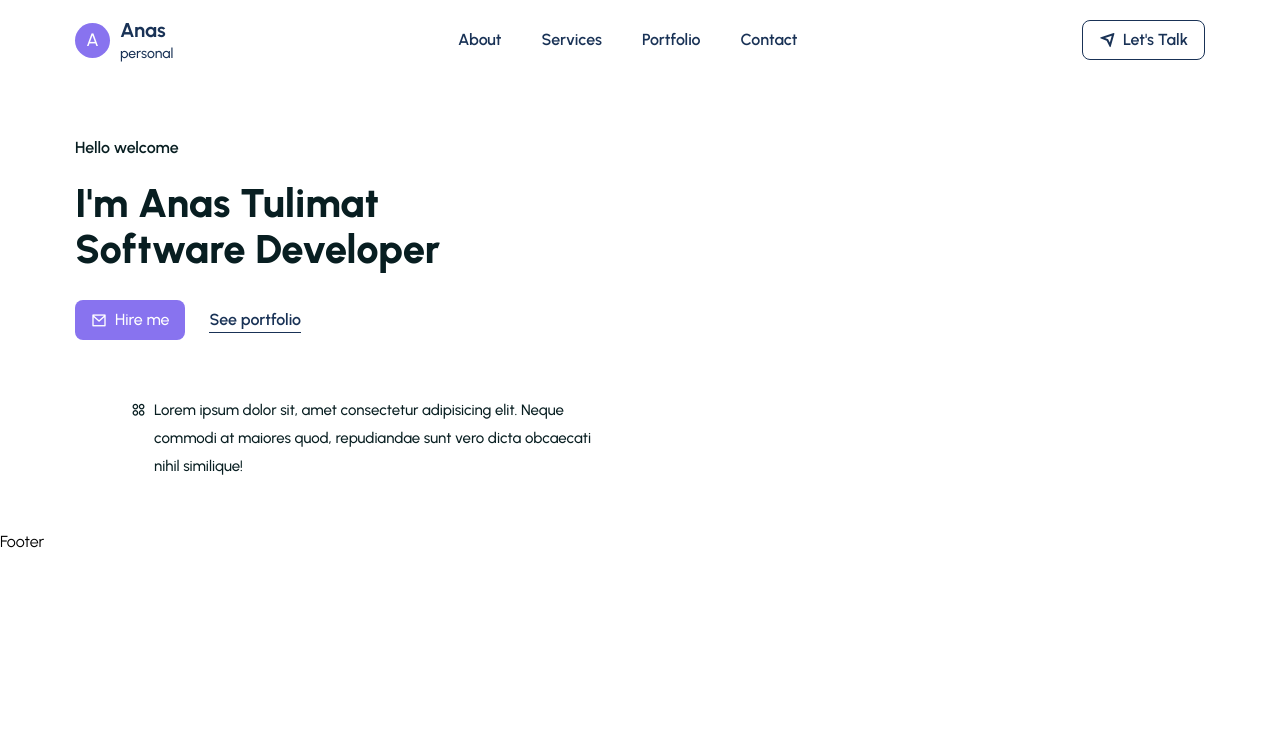
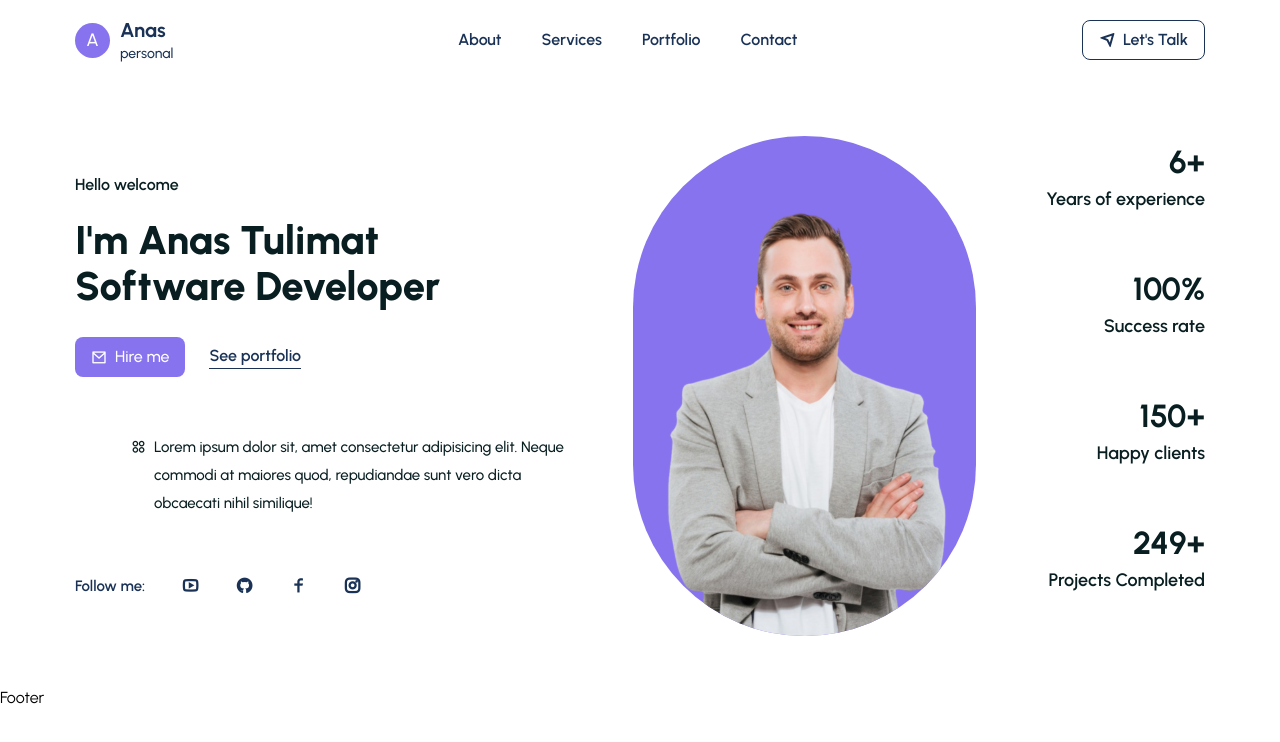
Before and after one commit to Anastulimat/react-tailwind-portfolio, a React (Create React App) app: page / in a window 1280 px wide. Shown: the top 742 px of the page. Built offline with nearby package versions, Linux system fonts and the light colour scheme.

Commit message:
feat: finish Hero section

```diff
--- a/src/components/UI/Hero.jsx
+++ b/src/components/UI/Hero.jsx
@@ -54,8 +54,111 @@ const Hero = () => {
                             elit. Neque commodi at maiores quod, repudiandae
                             sunt vero dicta obcaecati nihil similique!
                         </p>
+
+                        <div className="flex items-center gap-9 mt-14">
+                            <span className="text-smallTextColor text-[15px] font-[600]">
+                                Follow me:
+                            </span>
+                            <span>
+                                <a
+                                    href="#"
+                                    className="text-smallTextColor text-[18px] font-[600]"
+                                >
+                                    <i className="ri-youtube-line"></i>
+                                </a>
+                            </span>
+                            <span>
+                                <a
+                                    href="#"
+                                    className="text-smallTextColor text-[18px] font-[600]"
+                                >
+                                    <i className="ri-github-fill"></i>
+                                </a>
+                            </span>
+                            <span>
+                                <a
+                                    href="#"
+                                    className="text-smallTextColor text-[18px] font-[600]"
+                                >
+                                    <i className="ri-facebook-line"></i>
+                                </a>
+                            </span>
+                            <span>
+                                <a
+                                    href="#"
+                                    className="text-smallTextColor text-[18px] font-[600]"
+                                >
+                                    <i className="ri-instagram-line"></i>
+                                </a>
+                            </span>
+                        </div>
                     </div>
                     {/*========= HERO LEFT CONTENT END =========*/}
+
+                    {/*========= HERO IMAGE =========*/}
+                    <div className="basis-1/3 mt-10 sm:mt-0">
+                        <figure className="flex items-center justify-center">
+                            <img src={heroImg} alt="" />
+                        </figure>
+                    </div>
+                    {/*========= HERO IMAGE END =========*/}
+
+                    {/*========= HERO RIGHT CONTENT =========*/}
+                    <div className="md:basis-1/5 flex justify-between text-center mt-10 flex-wrap gap-3 md:mt-0 md:flex-col md:justify-end md:text-end">
+                        <div className="mb-10">
+                            <h2 className="text-headingColor font-[700] text-[32px]">
+                                <CountUp
+                                    start={0}
+                                    end={6}
+                                    duration={2}
+                                    suffix="+"
+                                />
+                            </h2>
+                            <h4 className="text-headingColor font-[600] text-[18px]">
+                                Years of experience
+                            </h4>
+                        </div>
+                        <div className="mb-10">
+                            <h2 className="text-headingColor font-[700] text-[32px]">
+                                <CountUp
+                                    start={0}
+                                    end={100}
+                                    duration={2}
+                                    suffix="%"
+                                />
+                            </h2>
+                            <h4 className="text-headingColor font-[600] text-[18px]">
+                                Success rate
+                            </h4>
+                        </div>
+                        <div className="mb-10">
+                            <h2 className="text-headingColor font-[700] text-[32px]">
+                                <CountUp
+                                    start={0}
+                                    end={150}
+                                    duration={2}
+                                    suffix="+"
+                                />
+                            </h2>
+                            <h4 className="text-headingColor font-[600] text-[18px]">
+                                Happy clients
+                            </h4>
+                        </div>
+                        <div className="mb-10">
+                            <h2 className="text-headingColor font-[700] text-[32px]">
+                                <CountUp
+                                    start={0}
+                                    end={249}
+                                    duration={2}
+                                    suffix="+"
+                                />
+                            </h2>
+                            <h4 className="text-headingColor font-[600] text-[18px]">
+                                Projects Completed
+                            </h4>
+                        </div>
+                    </div>
+                    {/*========= HERO RIGHT CONTENT END =========*/}
                 </div>
             </div>
         </section>
```
